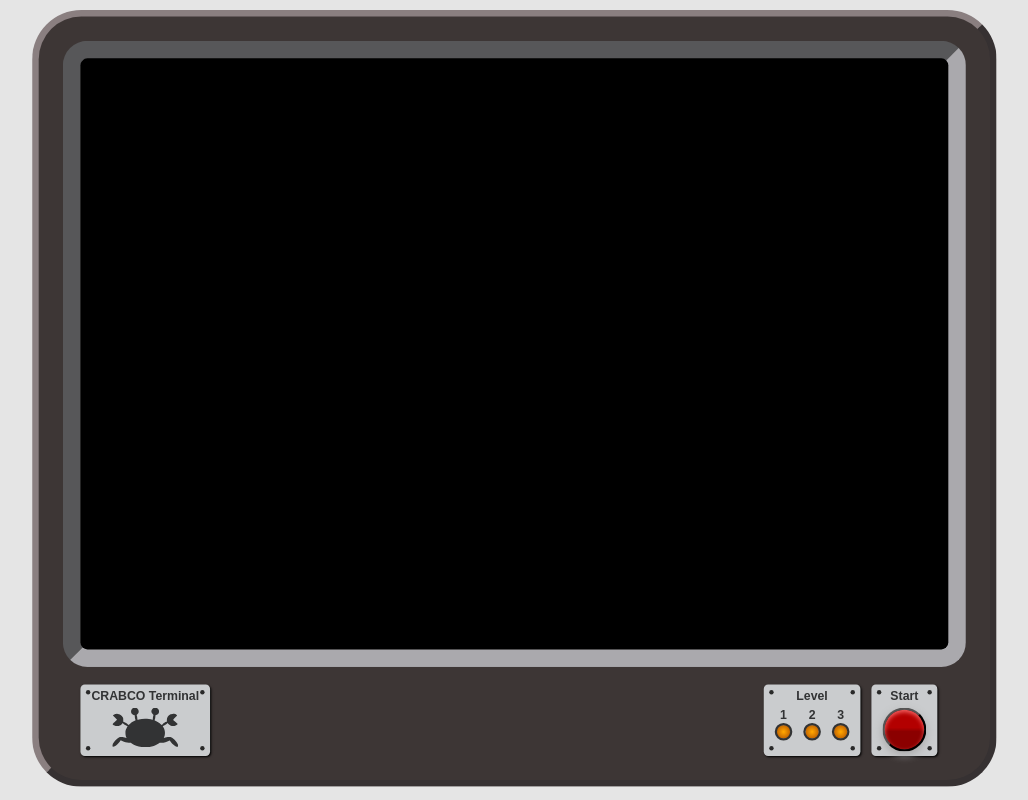
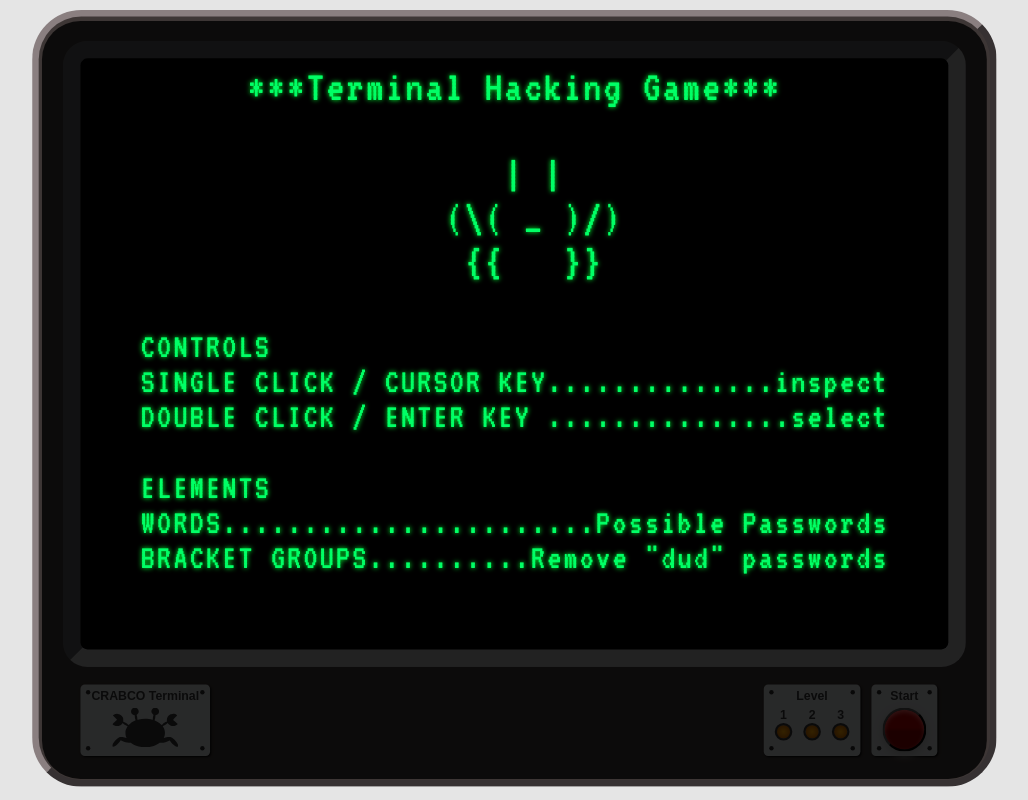
Before and after one commit to kabouras/terminal-hacking, a Vue app: page / in a window 1280 px wide. Shown: the whole page, without its empty margins (125-1153 px from the left). Built offline with nearby package versions, Linux system fonts and the light colour scheme.

Commit message:
ascii crab component

```diff
--- a/src/App.vue
+++ b/src/App.vue
@@ -1,11 +1,39 @@
 <template>
-    <div class="shround animate__animated animate__fadeOut">
-      <div class="modal">
-        <h1>Terminal Hacking Game</h1>
-      </div>
-    </div>
+
   <div id="app-component">
     <div id="container">
+      <div
+        class="shroud"
+        :class="{ 'animate__animated animate__fadeOut' : !showShroud }"
+        @click.stop="hideShroud"
+      >
+        <div class="modal">
+          <div class="align-center">
+            <div>***Terminal Hacking Game***</div><br />
+            <div class="align-left modal-logo">
+              <AsciiCrab />
+            </div>
+            <br /><br />
+          </div>
+          <div style="font-size: .8em; padding-left: 10px;">
+            <div>
+              CONTROLS
+            </div>
+            <div>
+              SINGLE CLICK / CURSOR KEY..............inspect<br />
+              DOUBLE CLICK / ENTER  KEY ...............select<br />
+            </div>
+            <br />
+            <div>
+              ELEMENTS
+            </div>
+            <div>
+              WORDS.......................Possible Passwords<br />
+              BRACKET GROUPS..........Remove "dud" passwords
+            </div>
+            </div>
+        </div>
+      </div>
       <div class="terminal-outer-1">
         <GameBoard />
       </div>
@@ -15,11 +43,23 @@
 
 <script>
 import GameBoard from './components/GameBoard.vue'
+import AsciiCrab from './components/AsciiCrab.vue'
 
 export default {
   name: 'App',
+  data() {
+    return {
+      showShroud: true,
+    }
+  },
+  methods: {
+    hideShroud() {
+      this.showShroud = false;
+    }
+  },
   components: {
-    GameBoard
+    GameBoard,
+    AsciiCrab
   }
 }
 </script>
--- a/src/assets/styles.css
+++ b/src/assets/styles.css
@@ -7,11 +7,6 @@ html, body {
   text-align: center;
   font-size: 16px;
   letter-spacing: 2px;
-}
-
-h1 {
-  font-size: 3em;
-  margin: .25em;
 }
 
 body {
@@ -50,22 +45,33 @@ body {
   text-shadow: 0 0 5px #00ff33;
 }
 
-.shround {
+.modal-logo {
+  margin: 0 auto;
+  display: inline-block !important;
+}
+.shroud {
   position: fixed;
-  top: 0;
-  right: 0;
-  bottom: 0;
-  left: 0;
-  background-color: rgba(61, 54, 53, .5);
+  top: 10px;
+  right: 10px;
+  bottom: 10px;
+  left: 10px;
+  border-radius: 35px;
+  background-color: rgba(0,0,0, .8);
   z-index: 100;
+}
+
+.shroud.animate__animated.animate__fadeOut {
   pointer-events: none;
 }
 .modal {
   max-width: 700px;
   margin: 0 auto;
-  margin-top: 5em;
+  padding: 1em;
   font-size: 2.5em;
   pointer-events: none;
+  background: transparent;
+  text-align: left;
+
 }
 
 .outer {
@@ -368,6 +374,13 @@ button:focus {
   pointer-events: none;
 }
 
+.align-left {
+  text-align: left;
+}
+
 .align-right {
   text-align: right;
 }
+.align-center {
+  text-align: center;
+}
--- /dev/null
+++ b/src/components/AsciiCrab.vue
@@ -0,0 +1,26 @@
+<template>
+  <div>
+    <div>
+      <span class="lazy-spacer">.</span>
+      <span class="lazy-spacer">.</span>
+      <span class="lazy-spacer">.</span>
+      <span class="lazy-spacer">.</span>
+      | |
+    </div>
+    <div>
+      <span class="lazy-spacer">.</span>
+
+      (\(<span class="lazy-spacer">.</span>_<span class="lazy-spacer">.</span>)/)
+    </div>
+    <div>
+
+      <span class="lazy-spacer">.</span>
+      <span class="lazy-spacer">.</span>
+      <span class="lazy-spacer">.</span>
+      <span>{{`${'{{'}`}}</span>
+      <span class="lazy-spacer">.</span>
+      <span class="lazy-spacer">.</span>
+      }}
+    </div>
+  </div>
+</template>
--- a/src/components/GameBoard.vue
+++ b/src/components/GameBoard.vue
@@ -64,28 +64,7 @@
               class="msg animate__animated animate__fadeIn"
               v-if="displayMode === DISPLAY_MODE.CREDITS"
             >
-              <div>
-                <span class="lazy-spacer">.</span>
-                <span class="lazy-spacer">.</span>
-                <span class="lazy-spacer">.</span>
-                <span class="lazy-spacer">.</span>
-                | |
-              </div>
-              <div>
-                <span class="lazy-spacer">.</span>
-
-                (\(<span class="lazy-spacer">.</span>_<span class="lazy-spacer">.</span>)/)
-              </div>
-              <div>
-
-                <span class="lazy-spacer">.</span>
-                <span class="lazy-spacer">.</span>
-                <span class="lazy-spacer">.</span>
-                <span v-html="'&#123;&#123;'" />
-                <span class="lazy-spacer">.</span>
-                <span class="lazy-spacer">.</span>
-                }}
-              </div>
+              <AsciiCrab />
               <br /><br />
               <div>Thank you for playing!<br /><br /><br /></div>
               <div>
@@ -246,6 +225,7 @@ import {
 
 import PuzzleColumn from "./PuzzleColumn";
 import ColumnItem from "./ColumnItem";
+import AsciiCrab from "./AsciiCrab";
 
 import { nanoid } from "nanoid";
 
@@ -254,6 +234,7 @@ export default {
   components: {
     PuzzleColumn,
     ColumnItem,
+    AsciiCrab
   },
   data() {
     return {
```
